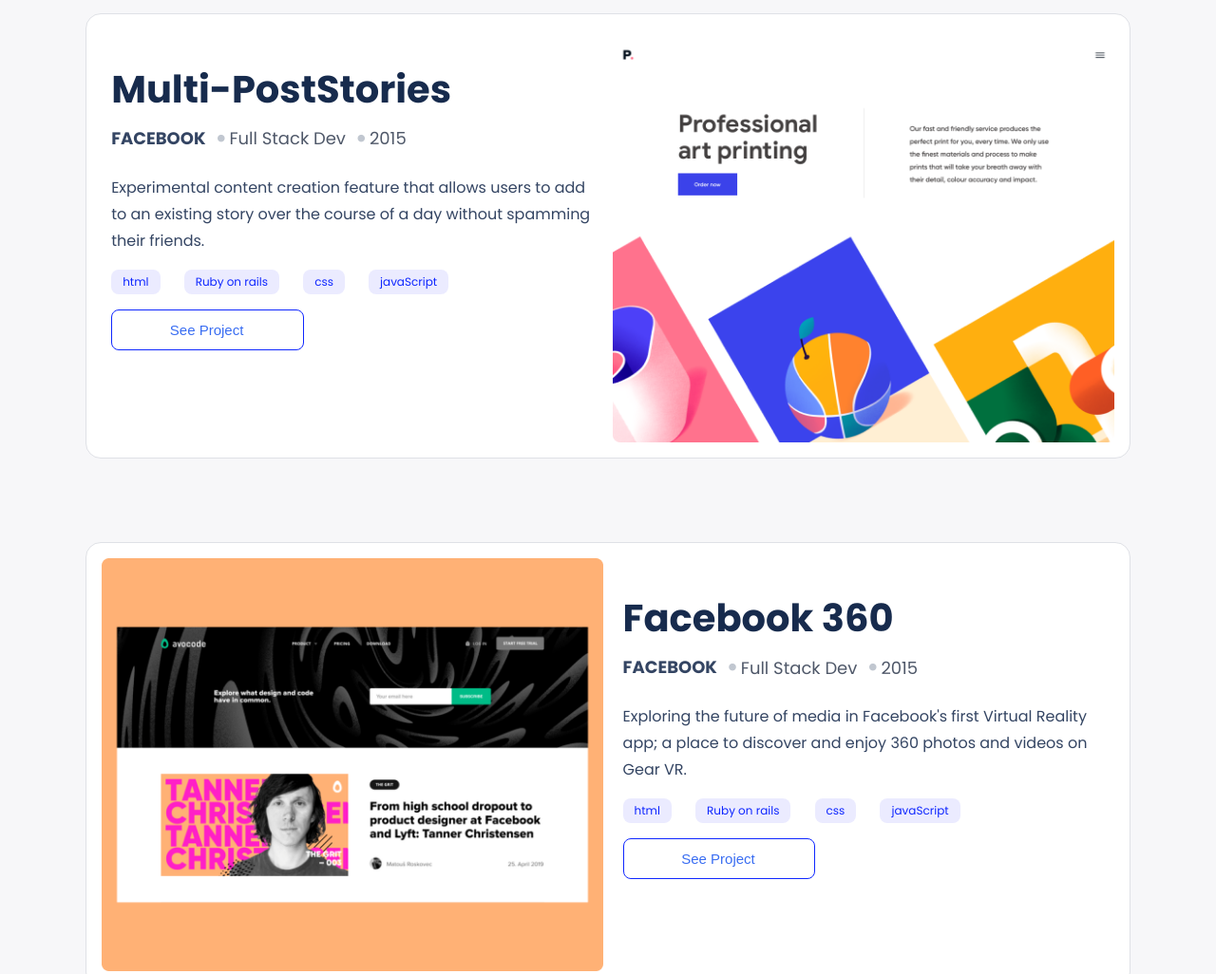
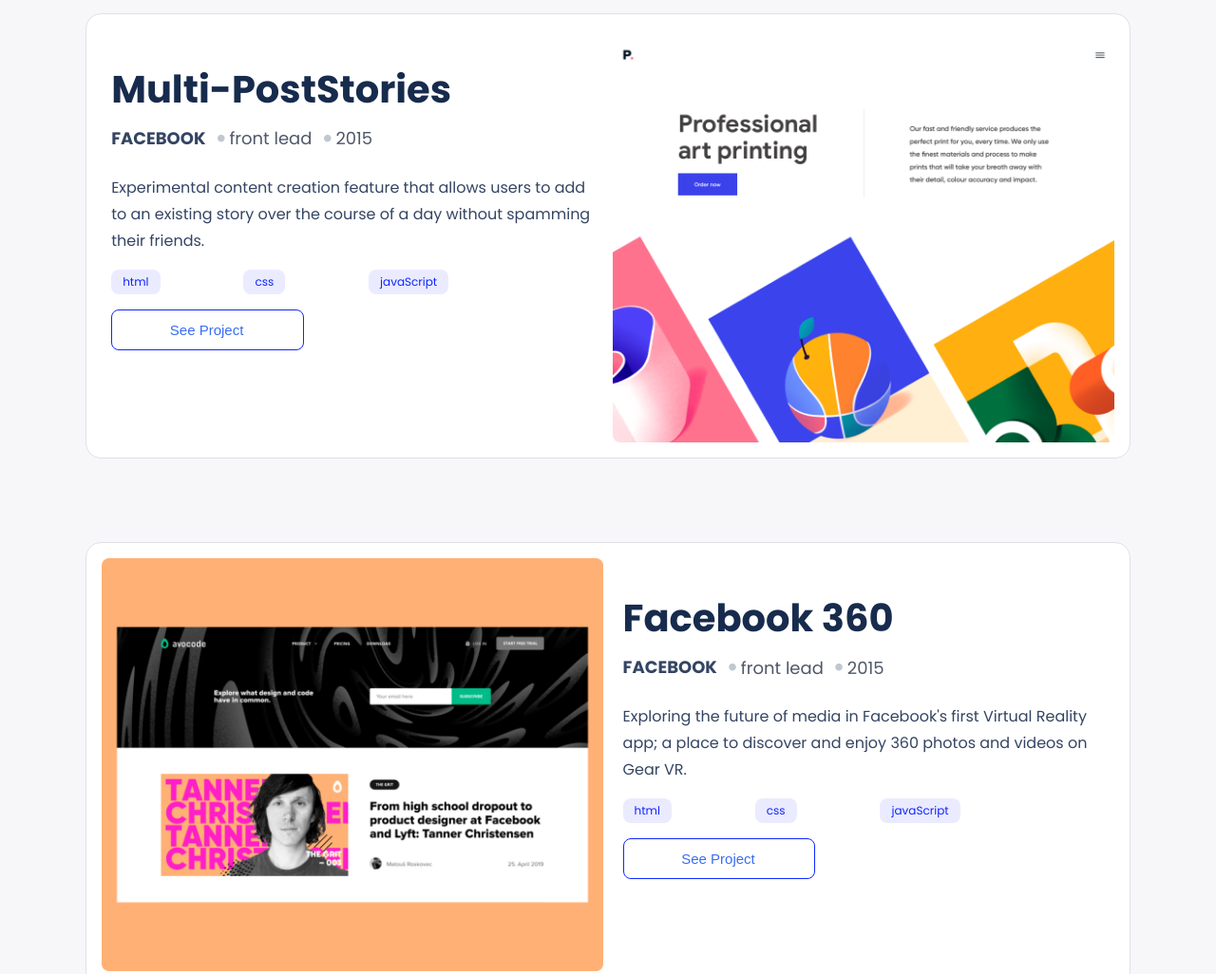
Before and after one commit to samreenmj/Portfolio-mobile--first, a website: page index.html in a window 1280 px wide. Shown: the part 1360-2386 px from the top of the page at 95% size. Drawn offline with nearby package versions, Linux system fonts and the light colour scheme.

Commit message:
made changes in style and js as requested

```diff
--- a/style.css
+++ b/style.css
@@ -1194,7 +1194,7 @@
 
   .modal_head ul li {
     font-weight: 600;
-    font-size: 13px;
+    font-size: 10px;
     color: #7a869a;
     font-style: normal;
   }
@@ -1215,7 +1215,7 @@
   }
 
   .leftSide p {
-    font-size: 15px;
+    font-size: 13px;
   }
 
   .divider {
--- a/test.js
+++ b/test.js
@@ -4,6 +4,9 @@
 const closeIcon = document.querySelector('.close');
 const menuIcon = document.querySelector('.open');
 const workSection = document.getElementById('work');
+const message = document.getElementById('validate_el');
+const mail = document.getElementById('email');
+const formSubmit = document.querySelector('.form_submit');
 let btnModal;
 let span;
 const projects = [
@@ -22,10 +25,10 @@
   },
   {
     name: 'Multi-PostStories',
-    skills: { campany: 'FACEBOOK', stack: 'Full Stack Dev', year: '2015' },
+    skills: { campany: 'FACEBOOK', stack: 'front lead', year: '2015' },
     description:
       'Experimental content creation feature that allows users to add to an existing story over the course of a day without spamming their friends.',
-    technologies: ['html', 'Ruby on rails', 'css', 'javaScript'],
+    technologies: ['html', 'css', 'javaScript'],
     image: 'images/SnapshootPortfolio4.png',
     livelink: 'https://samreenmj.github.io/Portfolio-mobile--first/',
     sourcelink: 'https://github.com/samreenmj/Portfolio-mobile--first',
@@ -35,10 +38,10 @@
   },
   {
     name: 'Facebook 360',
-    skills: { campany: 'FACEBOOK', stack: 'Full Stack Dev', year: '2015' },
+    skills: { campany: 'FACEBOOK', stack: 'front lead', year: '2015' },
     description:
       "Exploring the future of media in Facebook's first Virtual Reality app; a place to discover and enjoy 360 photos and videos on Gear VR.",
-    technologies: ['html', 'Ruby on rails', 'css', 'javaScript'],
+    technologies: ['html','css', 'javaScript'],
     image: './images/SnapshootPortfolio2.png',
     livelink: 'https://samreenmj.github.io/Portfolio-mobile--first/',
     sourcelink: 'https://github.com/samreenmj/Portfolio-mobile--first',
@@ -51,7 +54,7 @@
     skills: { campany: 'Uber', stack: 'Lead Developer', year: '2018' },
     description:
       'A smart assistant to make driving more safe, efficient, and fun by unlocking your most expensive computer: your car.',
-    technologies: ['html', 'Ruby on rails', 'css', 'javaScript'],
+    technologies: ['html', 'css', 'javaScript'],
     image: './images/SnapshootPortfolio1.png',
     livelink: 'https://samreenmj.github.io/Portfolio-mobile--first/',
     sourcelink: 'https://github.com/samreenmj/Portfolio-mobile--first',
@@ -117,16 +120,9 @@
           <div class="details">
             <div class="leftSide">
               <p>Lorem Ipsum is simply dummy text of the printing and typesetting industry. Lorem Ipsum has been the industry's
-                standard
-                dummy text ever since the 1500s, when an unknown printer took a galley of type and scrambled it 1960s with the
+                standard dummy text ever since the 1500s, when an unknown printer took a galley of type and scrambled it 1960s with the
                 releaLorem Ipsum is simply dummy text of the printing and typesetting industry. Lorem Ipsum has been the industry's
-                standard dummy text ever since the 1500s, when an unknown printer took a galley of type and scrambled it 1960s with
-                the
-                releorem Ipsum is simply dummy text of the printing and typesetting industry. Lorem Ipsum han printer took a galley of
-                type and scrambled it 1960s with the releawn printer took a galley of type and scrambled it 1960s with the releaLorem
-                Ipsum is simply dummy text of the printing and typesetting industry. Lorem Ipsum has been the industry's standard
-                dummy
-                text ever since the 1500s, when an unknown printer took a galley of type and scrambled it 1960s with the relea</p>
+                standard dummy text ever since the 1500s. </p>
             </div>
             <div class="rightSide">
                 <ul class="tech_list_modal tech_list">
@@ -172,3 +168,9 @@
 menuItems.forEach((menuItem) => {
   menuItem.addEventListener('click', toggleMenu);
 });
+formSubmit.addEventListener('submit', (event) => {
+  if (/[A-Z]/.test(mail.value)) {
+    message.innerHTML = 'Your email address should be lowercase';
+    event.preventDefault();
+  }
+});
```
